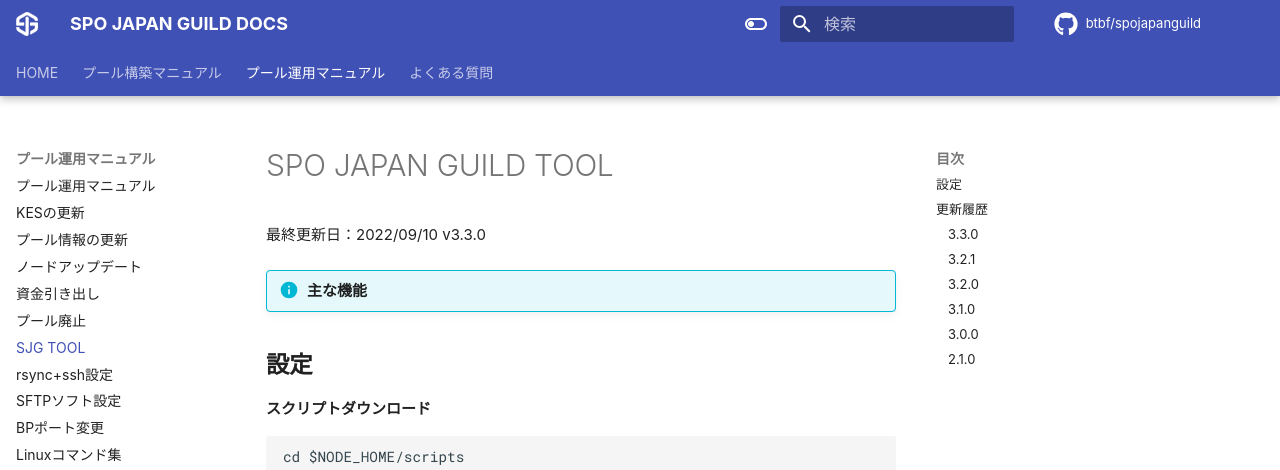
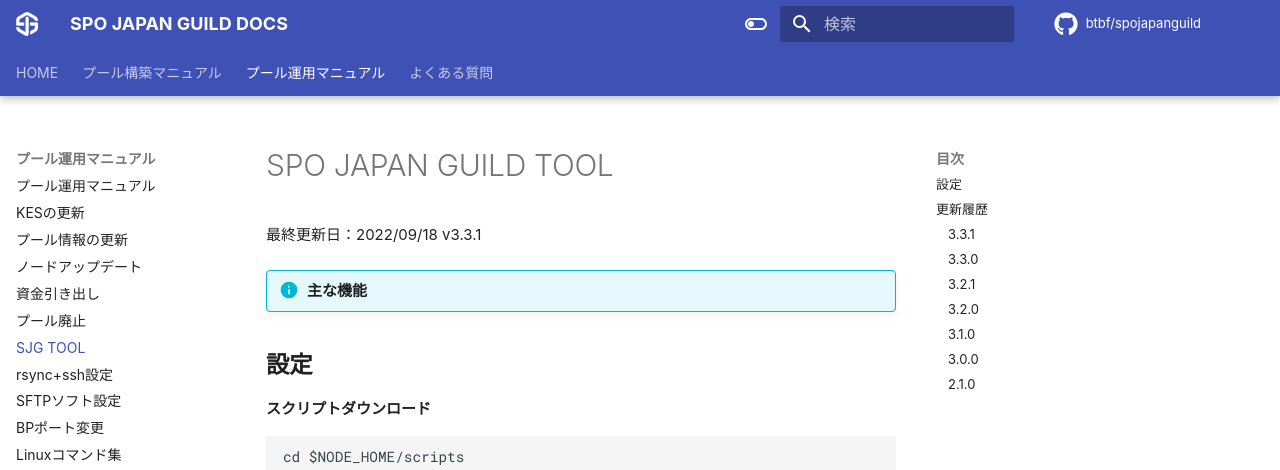
Before and after one commit to btbf/spojapanguild, an MkDocs documentation site: the page built from docs/operation/tool.md, in a window 1280 px wide and 900 px high. Shown: the top 470 px of the window. Built offline with MkDocs 1.6.1 and Material for MkDocs 9.7.7, drawn with Linux system fonts in a browser that asks for light colours; comment, search, counter and statistics services are not loaded; some of the changed text lies outside the part shown.

Commit message:
SJG TOOL 3.3.1

```diff
--- a/docs/operation/tool.md
+++ b/docs/operation/tool.md
@@ -1,6 +1,6 @@
 # SPO JAPAN GUILD TOOL
 
-最終更新日：2022/09/10 v3.3.0
+最終更新日：2022/09/18 v3.3.1
 
 !!! info "主な機能"
 
@@ -68,6 +68,10 @@ gtool
 
 ## 更新履歴
 
+### 3.3.1
+
+    * 364エポック特別対応 cncli.shパッチ適用追加
+
 ### 3.3.0
 
     * 報酬/資金出金　任意アドレス出金ADA Handleに対応
```
